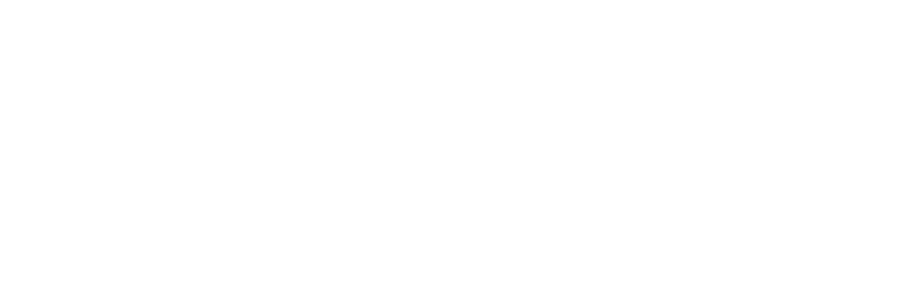
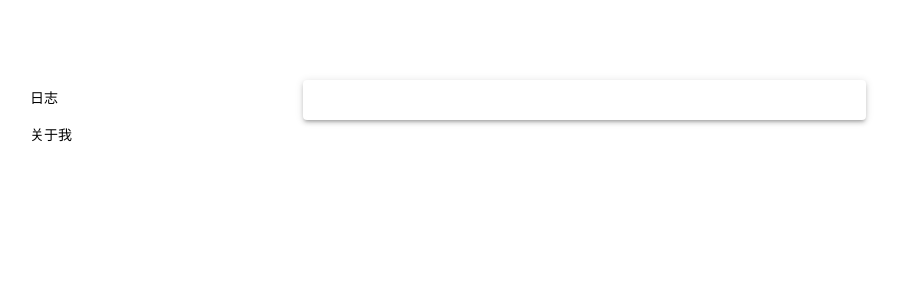
Before and after one commit to syswing/standalone-frontend, a React app: page / in a window 1280 px wide. Before the commit this address had no page. Shown: the top 300 px of the page, without its empty margins (200-1099 px from the left). Built offline with nearby package versions, Linux system fonts and the light colour scheme.

Commit message:
feat:layout

```diff
--- a/public/index.html
+++ b/public/index.html
@@ -24,7 +24,7 @@
       work correctly both with client-side routing and a non-root public URL.
       Learn how to configure a non-root public URL by running `npm run build`.
     -->
-    <title>React App</title>
+    <title>standalone</title>
   </head>
   <body>
     <noscript>You need to enable JavaScript to run this app.</noscript>
--- a/src/App.tsx
+++ b/src/App.tsx
@@ -1,27 +1,11 @@
 import React ,{useMemo} from 'react';
 import './App.css';
-import { BrowserRouter, Route, Routes } from 'react-router-dom';
-import QQMusic from './pages/QQMusic';
-import UserInfo from './pages/QQMusic/userInfo';
-import Songlist from './pages/QQMusic/Songlist'
-import Info from './pages/QQMusic/Info'
-
-function Router() {
-  return (
-    <BrowserRouter>
-      <Routes>
-        <Route path="/qqmusic" element={<QQMusic/>}></Route>
-        <Route path="/userinfo" element={<UserInfo/>}>
-          <Route path="/userinfo/songlist/:listId" element={<Songlist/>}></Route>
-          <Route path="/userinfo/info" element={<Info/>}></Route>
-        </Route>
-      </Routes>
-    </BrowserRouter>
-  );
-}
+import { useRoutes } from 'react-router-dom';
+import routes from './routes/routes'
 
 const App = () => {
-  return <Router/>
+  let element = useRoutes(routes)
+  return element
 }
 
 export default App;
--- a/src/index.tsx
+++ b/src/index.tsx
@@ -12,7 +12,9 @@
 );
 root.render(
   <Provider store={store}>
-    <App />
+    <BrowserRouter>
+      <App />
+    </BrowserRouter>
   </Provider>
 );
 
--- /dev/null
+++ b/src/pages/Dashboard/About/index.tsx
@@ -0,0 +1,7 @@
+import React from 'react'
+
+const About = () => {
+	return <>about</>
+}
+
+export default About
--- /dev/null
+++ b/src/pages/Dashboard/Blog/index.tsx
@@ -0,0 +1,17 @@
+import React, { useEffect } from 'react'
+import action from '../../../request/action'
+
+const Blog = () => {
+	useEffect(() => {
+		const fetchArticleList = async () => {
+			const result = await action({
+				path: '/adventure/scan',
+			})
+			console.log(result.data)
+		}
+		fetchArticleList()
+	}, [])
+	return <>blog</>
+}
+
+export default Blog
--- /dev/null
+++ b/src/pages/Dashboard/NavBar/index.tsx
@@ -0,0 +1,83 @@
+import React from 'react'
+import { Box, ListItemText } from '@mui/material'
+import ListItemButton from '@mui/material/ListItemButton';
+import * as colors from '@mui/material/colors';
+import { styled, ThemeProvider, createTheme } from '@mui/material/styles';
+import { Link, useLocation } from 'react-router-dom'
+import shadows from '@mui/material/styles/shadows';
+
+const StyledListItemButton = styled(ListItemButton)<{ component?: React.ElementType, color: string }>(({ color }) => {
+	return {
+		borderRadius: '11px',
+		transition: 'all ease .5s',
+		'&:hover': {
+			color: '#fff',
+			transform: 'translateX(-20px)',
+			backgroundColor: colors[`${color}`][400],
+			boxShadow: shadows[2]
+		},
+		'& > a':{
+			textDecoration: 'none',
+			color: 'currentColor'
+		}
+	}
+})
+
+const NavBar = () => {
+
+	const location = useLocation();
+
+	console.log('location',location)
+
+	return <ThemeProvider
+		theme={createTheme({
+			components: {
+				MuiListItemButton: {
+					defaultProps: {
+						disableTouchRipple: true,
+					},
+				},
+			},
+		})}
+	>
+		<Box sx={{
+			height:"100vh"
+		}}>
+			<Link style={{
+				textDecoration: 'none',
+				color: 'currentColor'
+			}} to={'/blog'}>
+				<StyledListItemButton color={'blue'}>
+					<ListItemText
+						sx={{ my: 0 }}
+						primary={'日志'}
+						primaryTypographyProps={{
+							fontSize: 14,
+							fontWeight: 'medium',
+							letterSpacing: 0,
+						}}
+					/>
+				</StyledListItemButton>
+			</Link>
+			<Link style={{
+				textDecoration: 'none',
+				color: 'currentColor'
+			}} to={'/about'}>
+				<StyledListItemButton color={'blue'}>
+					<ListItemText
+						sx={{ my: 0 }}
+						primary={'关于我'}
+						primaryTypographyProps={{
+							fontSize: 14,
+							fontWeight: 'medium',
+							letterSpacing: 0,
+						}}
+					/>
+				</StyledListItemButton>
+			</Link>
+
+		</Box>
+	</ThemeProvider>
+}
+
+export default NavBar
--- /dev/null
+++ b/src/pages/Dashboard/PageContainer/index.tsx
@@ -0,0 +1,15 @@
+import React from 'react'
+import { Box,Paper } from '@mui/material'
+
+const PageContainer = ({element}) => {
+	return <Box>
+		<Paper sx={{
+			padding:'20px'
+		}} elevation={3}>
+			{element}
+			{/* {'markdown Content'} */}
+		</Paper>
+	</Box>
+}
+
+export default PageContainer
--- /dev/null
+++ b/src/pages/Dashboard/index.tsx
@@ -0,0 +1,25 @@
+import React from 'react'
+import Container from '@mui/material/Container';
+import { Grid } from '@mui/material';
+import NavBar from './NavBar';
+import PageContainer from './PageContainer'
+import { Outlet } from 'react-router-dom';
+
+const Dashboard = () => {
+	return <Container sx={{
+		maxHeight:'calc( 100vh - 160px )',
+		marginTop:'80px',
+		marginBottom:'80px'
+	}} maxWidth="md">
+		<Grid container spacing={2}>
+			<Grid item xs={4}>
+	      <NavBar/>
+	    </Grid>
+	    <Grid item xs={8}>
+	      <PageContainer element={<Outlet/>}/>
+	    </Grid>
+		</Grid>
+	</Container>
+}
+
+export default Dashboard
--- a/src/pages/QQMusic/userInfo.tsx
+++ b/src/pages/QQMusic/userInfo.tsx
@@ -81,7 +81,6 @@
 			}
 		}
 	}
-
 })
 
 const UserInfo = () => {
--- a/src/request/api.ts
+++ b/src/request/api.ts
@@ -1,5 +1,11 @@
 export default {
-	'adventure': {},
+	'adventure': {
+		'scan': {
+			url: '/adventure/scan',
+			method: 'GET',
+			data:{}
+		}
+	},
 	'QQMusic': {
 		'setUserCookie': {
 			url: "/QQMusic/setUserCookie",
@@ -22,7 +28,7 @@
 				id: "1812298100"
 			}
 		},
-		'songurl':{
+		'songurl': {
 			url: '/QQMusic/songurl',
 			method: 'GET',
 			data: {
```
Also changed, not shown: src/routes/routes.tsx (+31 -5 lines).
